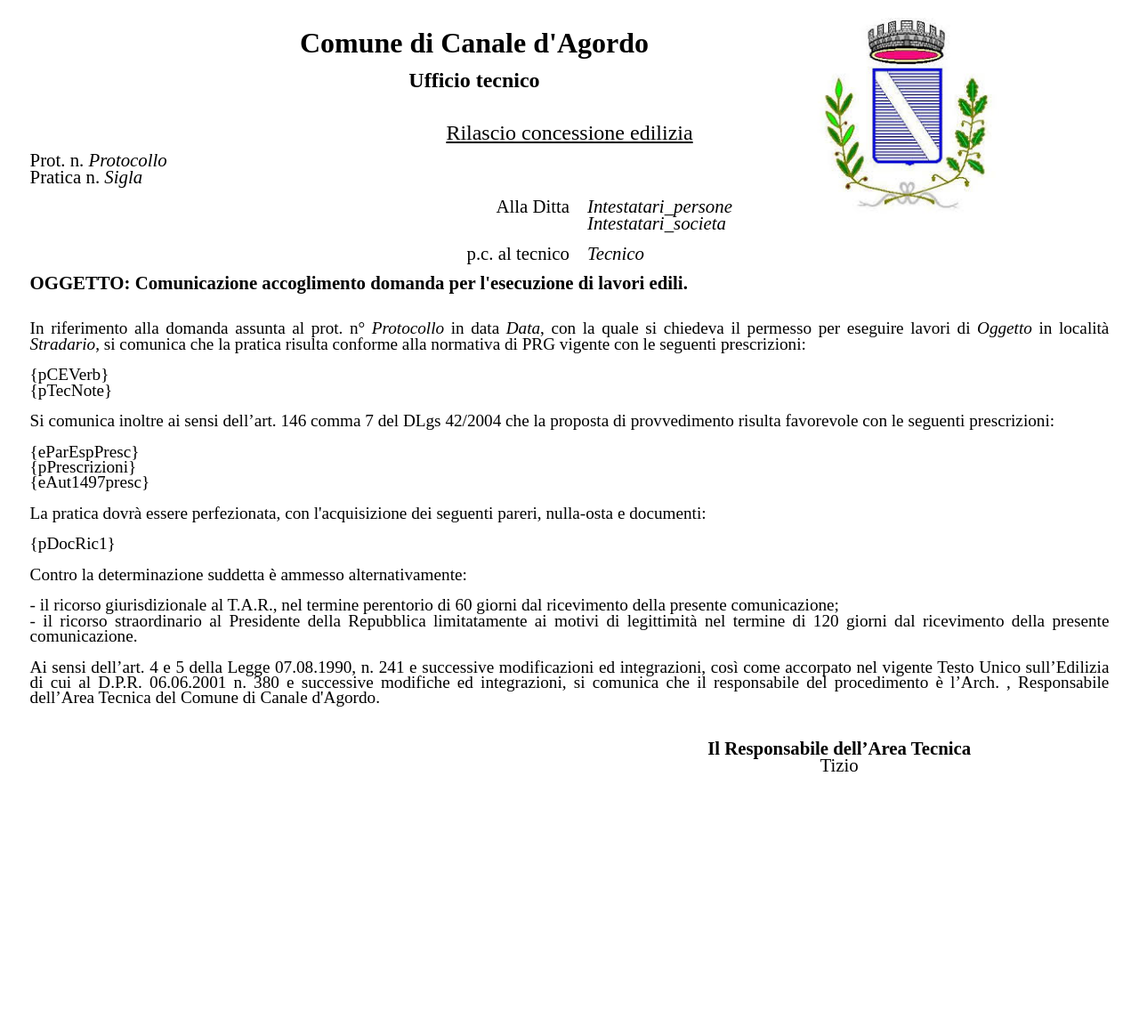
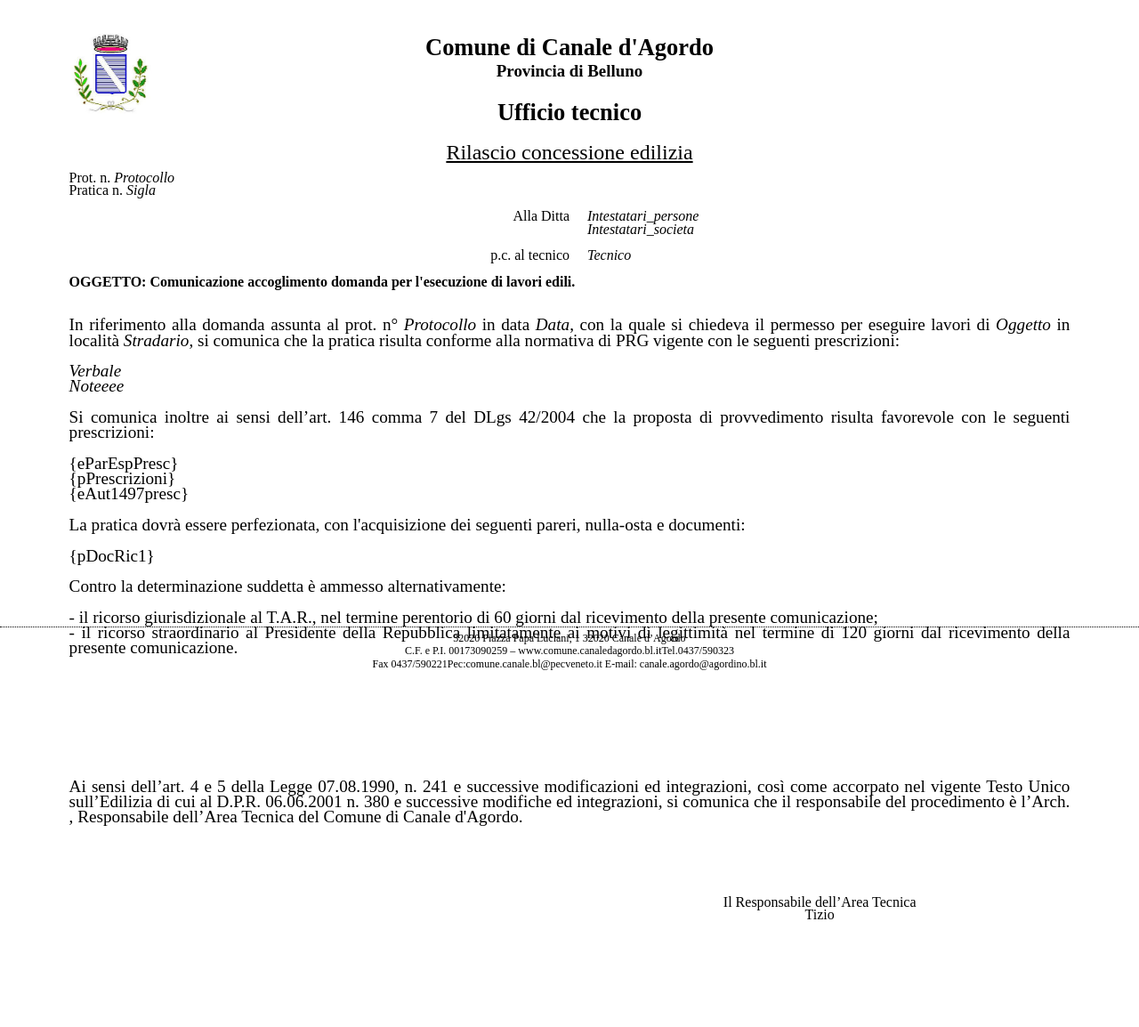
Before and after one commit to ThomasPasquali/PE, a PHP site: the page made by modulistica/Concessione edilizia.html in a window 1280 px wide. Shown: the whole page at 89% size. Before the commit the page ends 867 px from the top, so only its background shows below. Run offline with PHP 8.4, Linux system fonts and the light colour scheme.

Commit message:
Template moduli

```diff
--- a/css/modulistica.css
+++ b/css/modulistica.css
@@ -1,22 +1,38 @@
+/****************GLOBAL STYLE*****************/
+
+:root {
+  --header-height: 130px;
+  --footer-height: 90px;
+  --m-top: 1cm;
+  --m-right-left: 2cm;
+  --m-bottom: 0.8cm;
+}
+
 body {
-  padding: 0px 2% 0px 2%;
+  margin: 0;
+  padding: 0;
+}
+
+#content-wrap {
+  padding: 0 var(--m-right-left) 0.2cm var(--m-right-left);
 }
 
 p {
-  font-size: 1.3em;
+  font-size: 1em;
   margin: 0px 0px 15px 0px;
   padding: 0px;
   word-wrap: break-word;
   line-height: 90%;
+  width: 100%;
 }
 
-.testo-normale, .manual{
-	font-family: Times New Roman;
-	text-align: justify;
-	font-weight: normal;
-	font-size: 1.2em;
-	border-bottom-width: 0px;
-	white-space: pre-line;
+span {
+  margin: 0;
+  padding: 0;
+}
+
+span.tab {
+  width: 1cm;
 }
 
 a, a:visited{
@@ -25,39 +41,73 @@ a, a:visited{
 	color: black;
 }
 
-.sottotitolo{
-	text-decoration: underline;
-    margin-bottom: 0px;
-    margin-top: 25px;
-    font-size: 1.5em;
-    margin-bottom: 10px;
-    border: 0;
+/****************END GLOBAL STYLE*****************/
+
+/****************HEADER*****************/
+
+#intestazione{
+  display: flex;
+  height: var(--header-height);
 }
 
-p > span{
+#titoli {
+  width: 100%;
+  text-align: center;
+}
+
+#titoli * {
+  padding: 0;
+  margin: 0;
+}
+
+#titoli h1 {
+  font-size: 0.7cm;
+}
+
+#titoli h2 {
+  font-size: 0.5cm;
+}
+
+#logo {
+  position: fixed;
+  margin-left: var(--m-right-left);
+  height: calc(230px*0.4);
+  width: calc(219px*0.4);
+}
+
+/****************END HEADER*****************/
+
+
+/****************CLASSES*****************/
+
+/****************TEXT STYLE***************/
+
+.testo-normale {
+	font-family: "Times New Roman";
+	text-align: justify;
+	font-weight: normal;
+	font-size: 1.2em;
+	white-space: pre-line;
+}
+
+.titolo{
+	text-decoration: underline;
+  margin-top: 25px;
+  font-size: 1.5em;
+  margin-bottom: 10px;
+}
+
+.sottolineato {
+  border-bottom: dotted black 1px;
+}
+
+.bold {
   font-weight: bold;
 }
 
-#intestazione{
-  display: grid;
-  grid-template-columns: 4fr 1fr;
-  padding: 1% 10% 0px 10%;
-  height: 12%;
-}
+/****************END TEXT STYLE***************/
 
-#titoli{
-  text-align: center;
-}
-
-#titoli *{
-  margin: 0px;
-  padding-top: 10px;
-}
-
-#logo{
-    height: 100%;
-    width: 100%;
-}
+/****************TEXT ALIGN***************/
 
 .centro {
   text-align: center;
@@ -71,9 +121,9 @@ p > span{
   text-align: right;
 }
 
-.sottolineato {
-  border-bottom: dotted black 1px;
-}
+/****************END TEXT ALIGN***************/
+
+/****************BLOCKS***************/
 
 .row {
   display: flex;
@@ -87,34 +137,93 @@ p > span{
   height: 100%;
 }
 
-.col {
+/****************END BLOCKS***************/
 
-}
+/****************SPACING***************/
 
-.margin-sx-1 {
+.margin-left-1 {
   margin-left: 20px;
 }
 
+.margin-right-1 {
+  margin-right: 20px;
+}
+
+.margin-right-2 {
+  margin-right: 40px;
+}
+
 .margin-top-1 {
-  margin-left: 20px;
+  margin-top: 20px;
 }
+
 .margin-top-2 {
   margin-top: 40px;
 }
 
-.bold {
-  font-weight: bold;
+.margin-top-3 {
+  margin-top: 80px;
 }
 
-@media screen {
+/****************END SPACING***************/
 
+/****************END CLASSES*****************/
+
+/****************PRINT TEMPLATE***************/
+
+table {
+  width: 100%;
+}
+
+.page-header, .page-header-space {
+  height: var(--header-height);
+}
+
+.page-footer, .page-footer-space {
+  height: var(--footer-height);
+}
+
+.page-footer {
+  position: fixed;
+  bottom: 0;
+  padding-top: 5px;
+  width: 100%;
+  text-align: center;
+  border-top: dotted black 1px;
+}
+
+.page-footer p {
+  width: 100%;
+  text-align: center;
+  margin: 0;
+  padding: 0;
+  font-size: 12px;
+  line-height: 120%;
+}
+
+.page-header {
+  position: fixed;
+  top: var(--m-top);
+  width: 100%;
+}
+
+.pageBreak {
+  page-break-before: always;
+  height: 6cm;
+}
+
+@page {
+  margin: 20mm
 }
 
 @media print {
+   thead {display: table-header-group;}
+   tfoot {display: table-footer-group;}
 
-  #logo{
-    height: 50%;
-    width: 50%;
+   #content-wrap {
+    padding-top: 10mm;
   }
+   /*body {padding-top: 25mm;}*/
+}
 
-}
+/****************END PRINT TEMPLATE***************/
--- a/js/modulistica.js
+++ b/js/modulistica.js
@@ -7,4 +7,5 @@ function bloccaTesto(el) {
 
 $(document).ready(function () {
     $('#logo').width($('#logo').height()*(230/219));
+    //window.print();
 });
--- a/modulistica/Concessione edilizia.html
+++ b/modulistica/Concessione edilizia.html
@@ -1,4 +1,6 @@
+<!DOCTYPE html>
 <html>
+
 <head>
     <!-- STILE -->
     <link rel="stylesheet" href="../css/modulistica.css">
@@ -7,36 +9,62 @@
     <script src="../lib/jquery-3.3.1.min.js"></script>
     <script src="../js/modulistica.js" type="text/javascript"></script>
 
-        <title>Rilascio concessione edilizia</title>
+    <title>Template</title>
 </head>
+
 <body>
+
+  <div class="page-header" style="text-align: center">
     <div id="intestazione">
+        <a href="../modulistica/"><img src="../imgs/logo.jpg" id="logo" alt="logo"></a>
         <div id="titoli">
             <h1>Comune di Canale d'Agordo</h1>
-                <h2>Ufficio  tecnico</h2>
+            <h2>Provincia di Belluno</h2>
+            <h1 style="margin-top: 20px;">Ufficio tecnico</h1>
         </div>
-            <a href="../"><img src="../imgs/logo.jpg" id="logo" alt="logo"></a>
+    </div>
   </div>
 
-        <p class="sottotitolo centro">Rilascio concessione edilizia</p>
+  <div class="page-footer">
+      <p>32020 Piazza Papa Luciani, 1 32020 Canale d’Agordo</p>
+      <p>C.F. e P.I. 00173090259 – www.comune.canaledagordo.bl.itTel.0437/590323</p>
+      <p>Fax 0437/590221Pec:comune.canale.bl@pecveneto.it E-mail: canale.agordo@agordino.bl.it</p>
+  </div>
+
+  <table>
+
+    <thead>
+      <tr>
+        <td>
+          <!--place holder for the fixed-position header-->
+          <div class="page-header-space"></div>
+        </td>
+      </tr>
+    </thead>
+
+    <tbody>
+      <tr>
+        <td id="content-wrap">
+          <!--*** CONTENT GOES HERE ***-->
+            <p class="titolo centro">Rilascio concessione edilizia</p>
 
             <p>Prot. n. <VAR>Protocollo</VAR><br>Pratica n. <VAR>Sigla</VAR></p>
 
             <div class="row">
                 <div><p class="destra">Alla Ditta</p></div>
-            <div><p class="sinistra margin-sx-1"><VAR>Intestatari_persone</VAR><br><VAR>Intestatari_societa</VAR></p></div>
+                <div><p class="sinistra margin-left-1"><VAR>Intestatari_persone</VAR><br><VAR>Intestatari_societa</VAR></p></div>
             </div>
             <div class="row">
                 <div><p class="destra">p.c. al tecnico</p></div>
-            <div><p class="sinistra margin-sx-1"><VAR>Tecnico</VAR></p></div>
+                <div><p class="sinistra margin-left-1"><VAR>Tecnico</VAR></p></div>
             </div>
 
             <p class="bold">OGGETTO: Comunicazione accoglimento domanda per l'esecuzione di lavori edili.</p>
             <p class="testo-normale">
-            In riferimento alla domanda assunta al prot. n° <VAR>Protocollo</VAR> in data <VAR>Data</VAR>, con la quale si chiedeva il permesso per eseguire lavori di <VAR>Oggetto</VAR> in località <VAR>Stradario</VAR>, si comunica che la pratica risulta conforme alla normativa di PRG vigente con le seguenti prescrizioni:
+                In riferimento alla domanda assunta al prot. n° <VAR>Protocollo</VAR> in data <VAR>Data</VAR>, con la quale si chiedeva il permesso per eseguire lavori di <VAR default="--no oggetto--">Oggetto</VAR> in località <VAR>Stradario</VAR>, si comunica che la pratica risulta conforme alla normativa di PRG vigente con le seguenti prescrizioni:
 
-            {pCEVerb}
-            {pTecNote}
+                <VAR default="AUTOManual">Verbale</VAR>
+                <VAR default="--nessuna nota--">Noteeee</VAR>
 
                 Si comunica inoltre ai sensi dell’art. 146 comma 7 del DLgs 42/2004 che la proposta di provvedimento risulta favorevole con le seguenti prescrizioni:
 
@@ -53,12 +81,37 @@
                 -	il ricorso giurisdizionale al T.A.R., nel termine perentorio di 60 giorni dal ricevimento della presente comunicazione;
                 -	il ricorso straordinario al Presidente della Repubblica limitatamente ai motivi di legittimità nel termine di 120 giorni dal ricevimento della presente comunicazione.
 
+
+
+
+
+
+
+
                 Ai sensi dell’art. 4 e 5  della Legge 07.08.1990, n. 241 e successive modificazioni ed integrazioni, così come accorpato nel vigente Testo Unico sull’Edilizia di cui al D.P.R. 06.06.2001 n. 380 e successive modifiche ed integrazioni, si comunica che il responsabile del procedimento è l’Arch. , Responsabile dell’Area Tecnica del Comune di Canale d'Agordo.
             </p>
 
-        <div class="row margin-top-2">
+
+            <div class="row margin-top-3">
                 <div></div>
                 <div><p class="centro"><span>Il Responsabile dell’Area Tecnica</span><br>Tizio</p></div>
             </div>
+          <!--*** CONTENT END ***-->
+        </td>
+      </tr>
+    </tbody>
+
+    <tfoot>
+      <tr>
+        <td>
+          <!--place holder for the fixed-position footer-->
+          <div class="page-footer-space"></div>
+        </td>
+      </tr>
+    </tfoot>
+
+  </table>
+
 </body>
+
 </html>
```
Also changed, not shown: modulistica/Template.html (added, +109 -0 lines), modulistica/index.php (+28 -7 lines), modulistica/prova.html (deleted, +0 -29 lines). Lines whose indentation alone changed are shown as unchanged.
